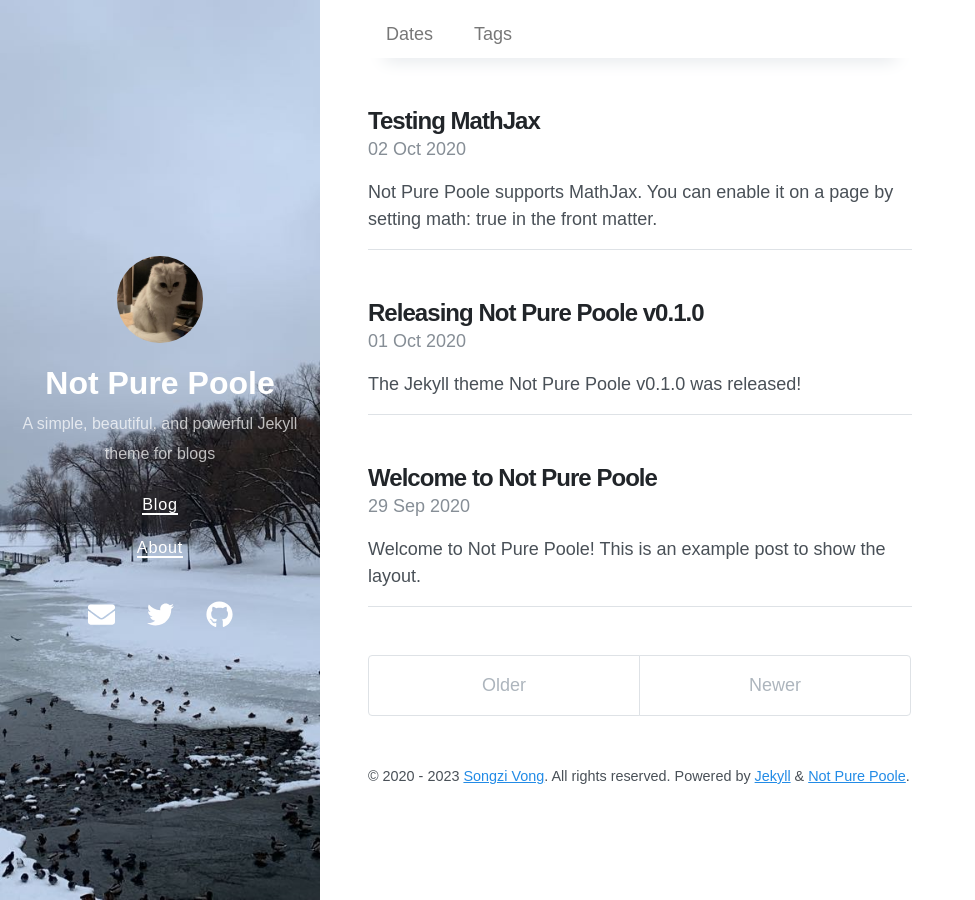
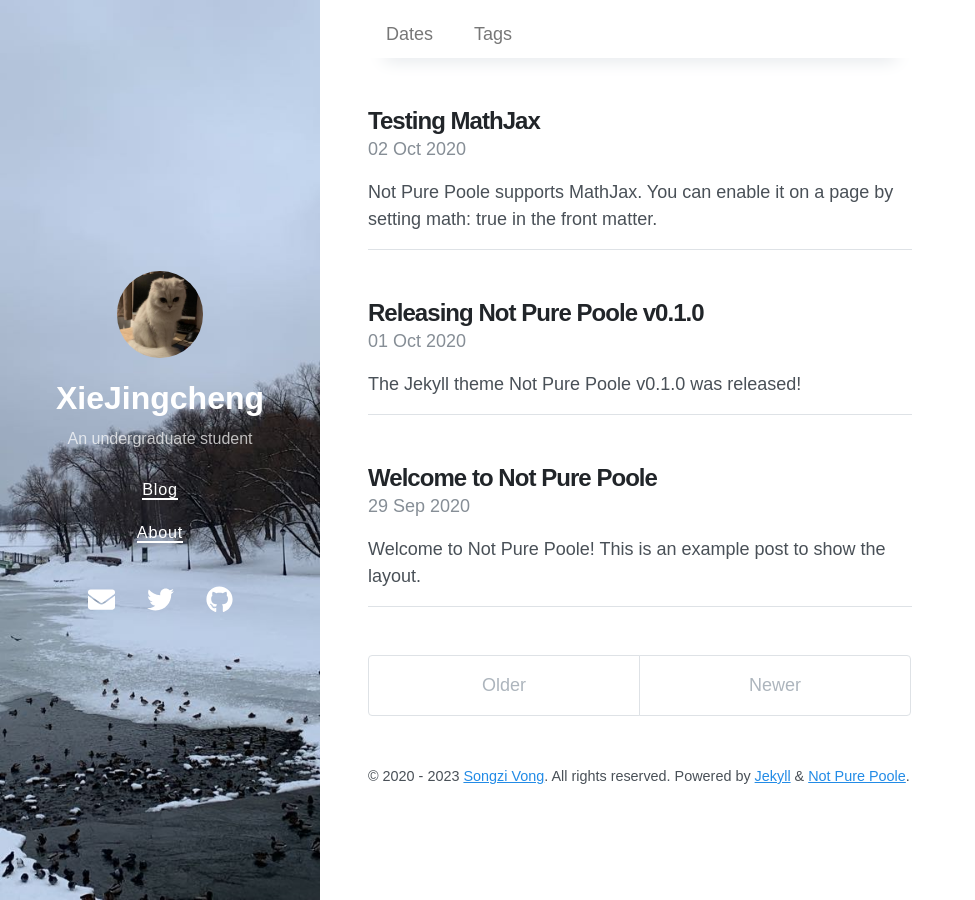
Before and after one commit to xiejingcheng/xiejingcheng.github.io, a Jekyll site: the page built from index.html, in a window 1280 px wide. Shown: the whole page, without its empty margins (0-975 px from the left). Built offline with Jekyll 4.4.1, drawn with Linux system fonts in a browser that asks for light colours; nearby versions of some CDN libraries; the list of posts is cut into pages by our own code.

Commit message:
Update _config.yml

```diff
--- a/_config.yml
+++ b/_config.yml
@@ -1,7 +1,7 @@
 # Setup
-title: Not Pure Poole
-description: A simple, beautiful, and powerful Jekyll theme for blogs
-url: https://vszhub.github.io
+title: XieJingcheng
+description: An undergraduate student
+url: https://xiejingcheng.github.io
 avatar: /avatar.jpeg
 paginate: 5
 permalink: pretty
```
